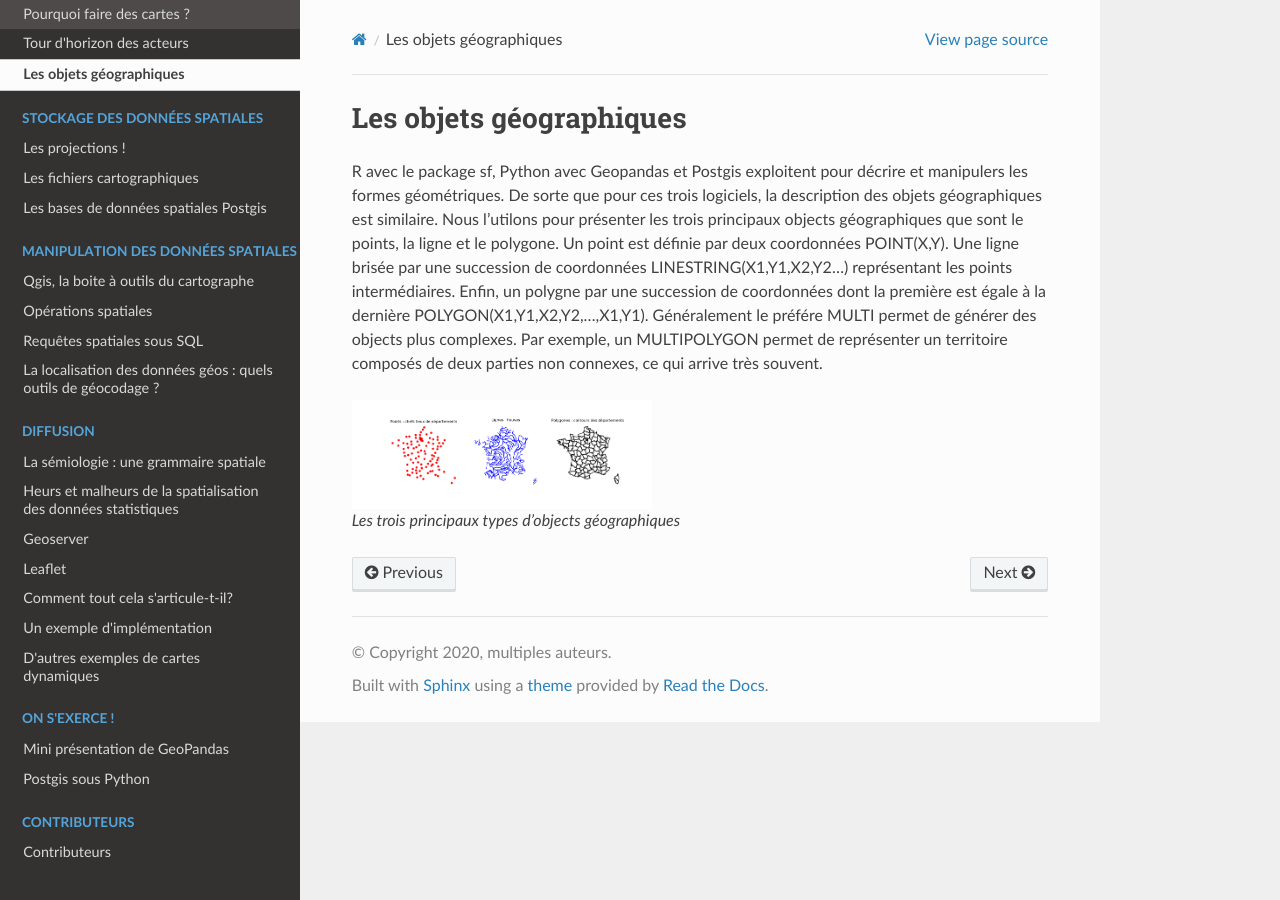
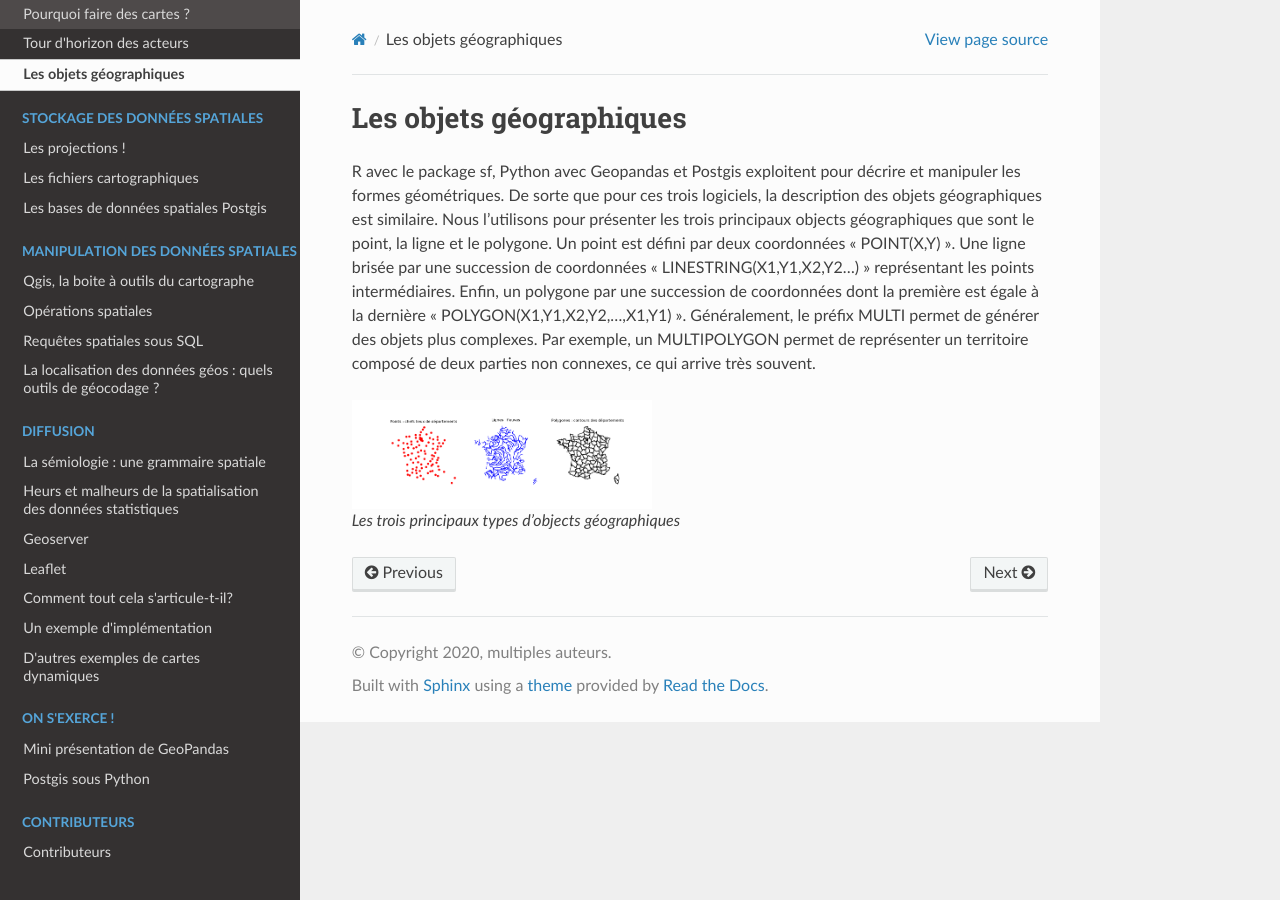
Before and after one commit to JulieDjidji/memocarto, a Sphinx documentation site: the page built from doc/source/objgeo.rst, in a window 1280 px wide. Built offline with Sphinx 7.4.7 and the Read the Docs theme 2.0.0, drawn with Linux system fonts in a browser that asks for light colours; pages that are not in the unit, such as notebooks, are missing from menus.

Commit message:
Update objgeo.rst

```diff
--- a/doc/source/objgeo.rst
+++ b/doc/source/objgeo.rst
@@ -1,7 +1,7 @@
 Les objets géographiques
 =========================
 
-R avec le package sf, Python avec Geopandas et Postgis exploitent pour décrire et manipulers les formes géométriques. De sorte que pour ces trois logiciels, la description des objets géographiques est similaire. Nous l'utilons pour présenter les trois principaux objects géographiques que sont le points, la ligne et le polygone. Un point est définie par deux coordonnées POINT(X,Y). Une ligne brisée par une succession de coordonnées LINESTRING(X1,Y1,X2,Y2...) représentant les points intermédiaires. Enfin, un polygne par une succession de coordonnées dont la première est égale à la dernière POLYGON(X1,Y1,X2,Y2,...,X1,Y1). Généralement le préfére MULTI permet de générer des objects plus complexes. Par exemple, un MULTIPOLYGON permet de représenter un territoire composés de deux parties non connexes, ce qui arrive très souvent.
+R avec le package sf, Python avec Geopandas et Postgis exploitent pour décrire et manipuler les formes géométriques. De sorte que pour ces trois logiciels, la description des objets géographiques est similaire. Nous l'utilisons pour présenter les trois principaux objects géographiques que sont le point, la ligne et le polygone. Un point est défini par deux coordonnées "POINT(X,Y)". Une ligne brisée par une succession de coordonnées "LINESTRING(X1,Y1,X2,Y2...)" représentant les points intermédiaires. Enfin, un polygone par une succession de coordonnées dont la première est égale à la dernière "POLYGON(X1,Y1,X2,Y2,...,X1,Y1)". Généralement, le préfix MULTI permet de générer des objets plus complexes. Par exemple, un MULTIPOLYGON permet de représenter un territoire composé de deux parties non connexes, ce qui arrive très souvent.
 
 
 .. figure:: _static/objetgeo.png
```
